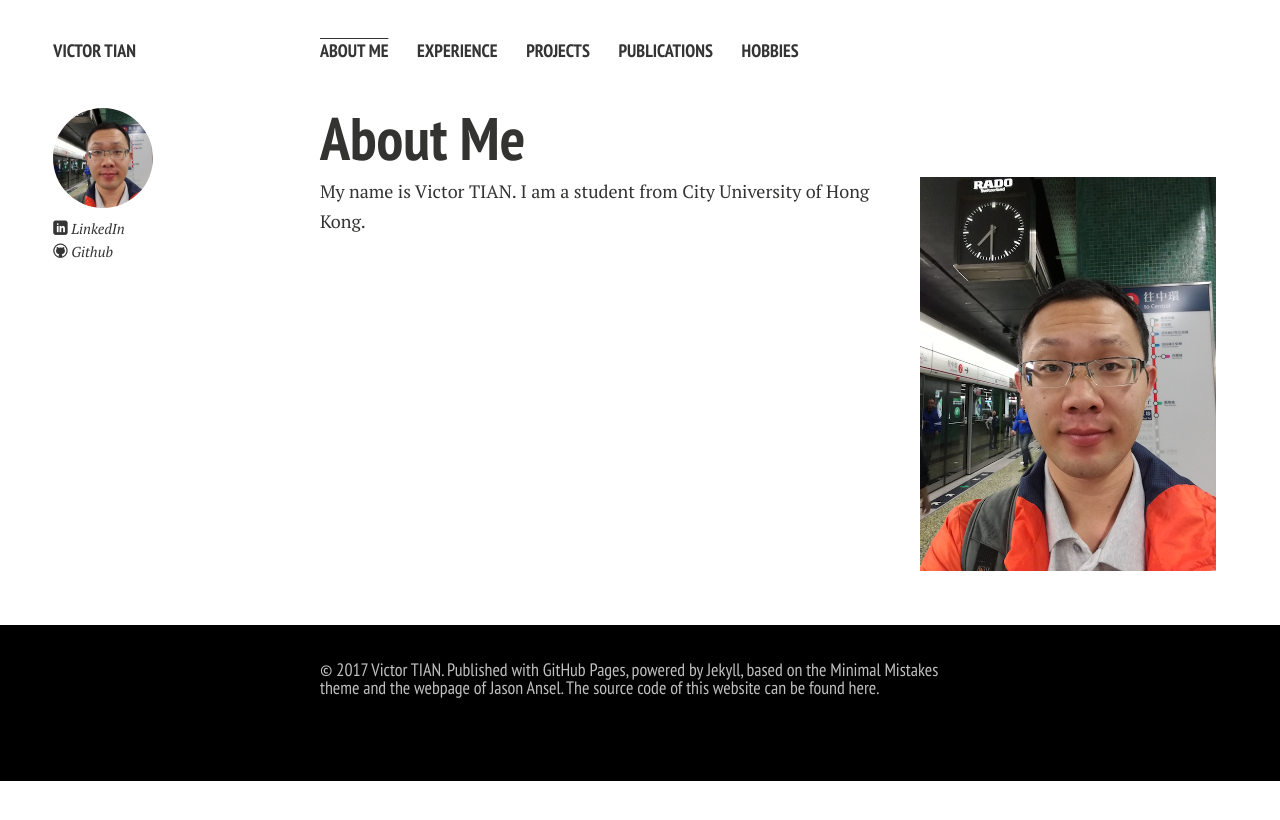
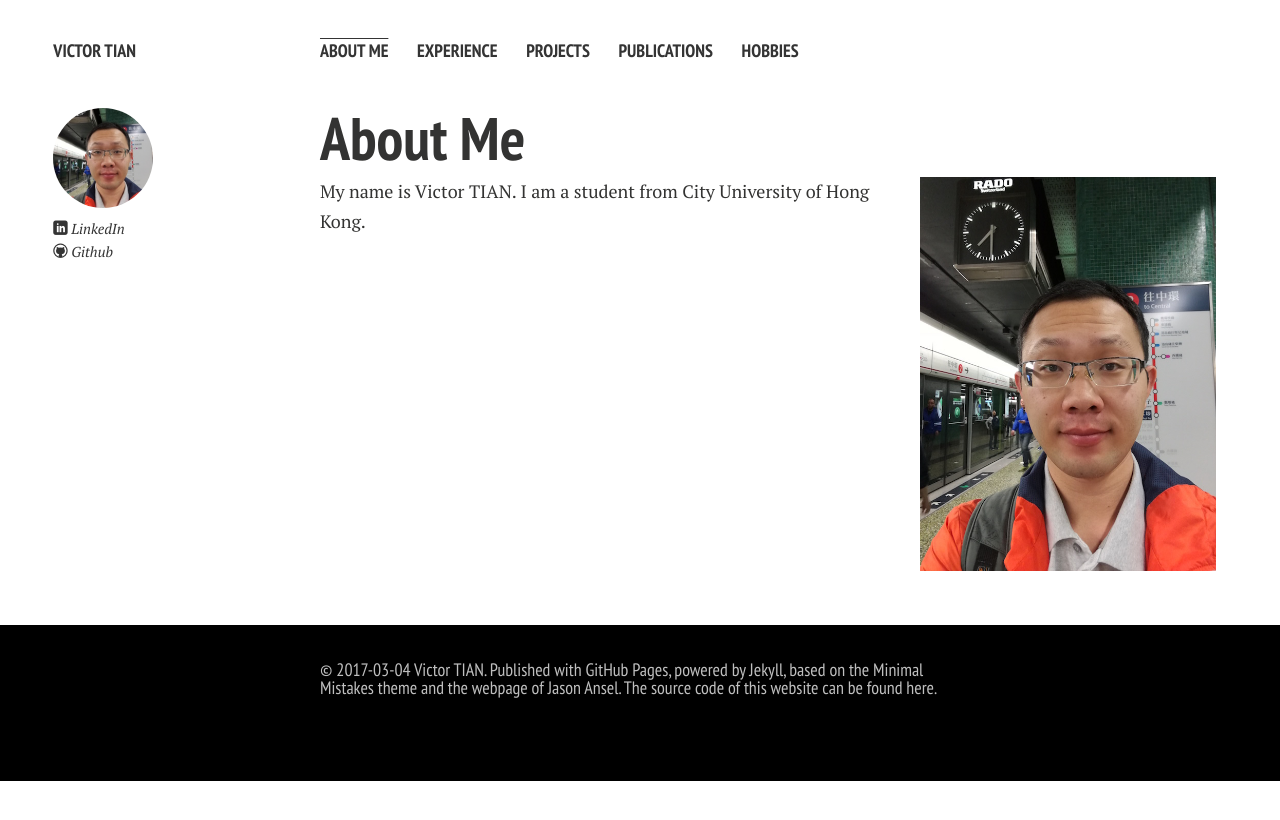
Before and after one commit to t94126/t94126.github.io, a Jekyll site: the page built from index.md, in a window 1280 px wide. Shown: the top 820 px of the page. Built offline with Jekyll 4.4.1, drawn with Linux system fonts in a browser that asks for light colours; nearby versions of some CDN libraries; our own code applies the rules of GitHub Pages for plain Markdown files.

Commit message:
Update footer.html
try date again

```diff
--- a/_includes/footer.html
+++ b/_includes/footer.html
@@ -1,4 +1,4 @@
-<h6>&copy; {{ site.time | date: '%Y' }} {{ site.owner.name }}.
+<h6>&copy; {{ site.time | date: '%Y-%m-%d' }} {{ site.owner.name }}.
   Published with <a href="http://pages.github.com/" rel="nofollow">GitHub Pages</a>,
   powered by <a href="http://jekyllrb.com" rel="nofollow">Jekyll</a>,
   based on the <a href="http://mademistakes.com/" rel="nofollow">Minimal Mistakes</a> theme and the webpage of <a href="http://github.com/jansel/jansel.github.io" rel="nofollow">Jason Ansel</a>. The source code of this website can be found <a href="http://github.com/t94126/t94126.github.io" rel="nofollow">here</a>.
```
